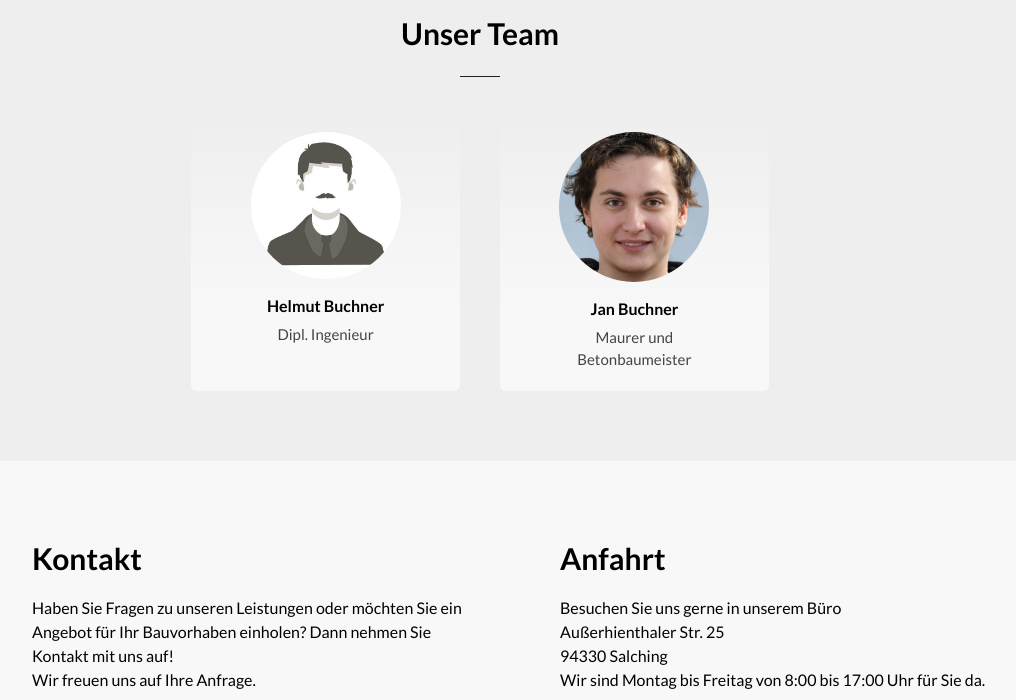
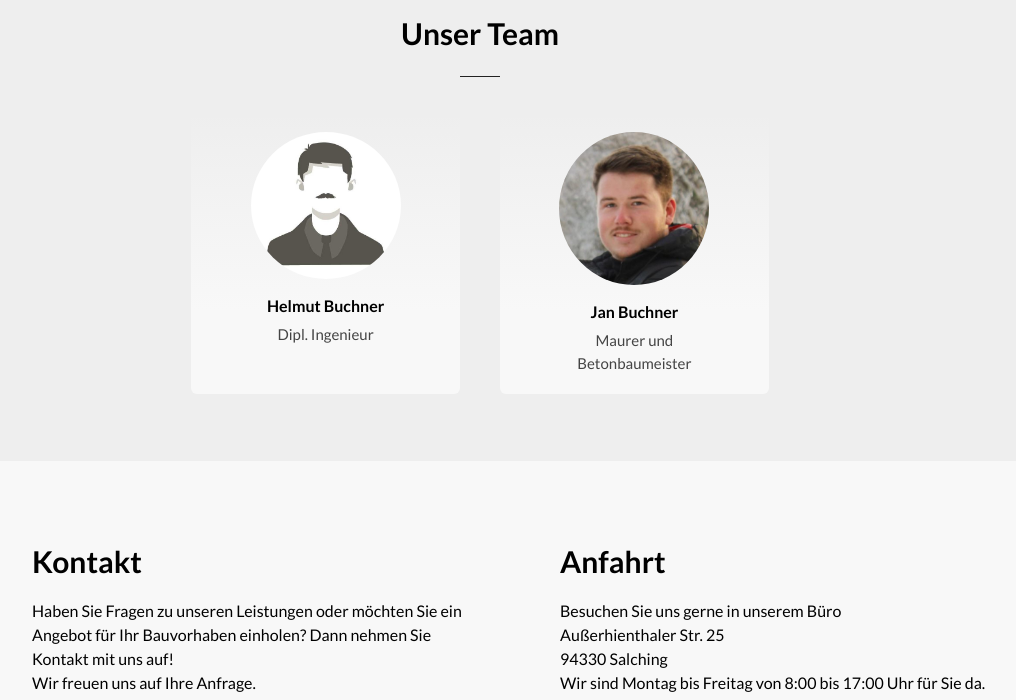
Before and after one commit to Crentix/BuchnerBau, a website: page index.html in a window 1280 px wide. Shown: the part 2420-3120 px from the top of the page, without its empty margins (160-1176 px from the left). Drawn offline with Linux system fonts and the light colour scheme.

Commit message:
changed profil pic

```diff
--- a/index.html
+++ b/index.html
@@ -162,7 +162,7 @@
                     <p>Dipl. Ingenieur</p>
                 </li>
                 <li>
-                    <img src="assets/members/fake-person3.jpg" alt="Team-Mitglied 2">
+                    <img src="assets/members/buchner-jan.jpg" alt="Team-Mitglied 2">
                     <h3>Jan Buchner</h3>
                     <p>Maurer und Betonbaumeister</p>
                 </li>
```
Also changed, not shown: assets/members/buchner-jan.jpg (added).
